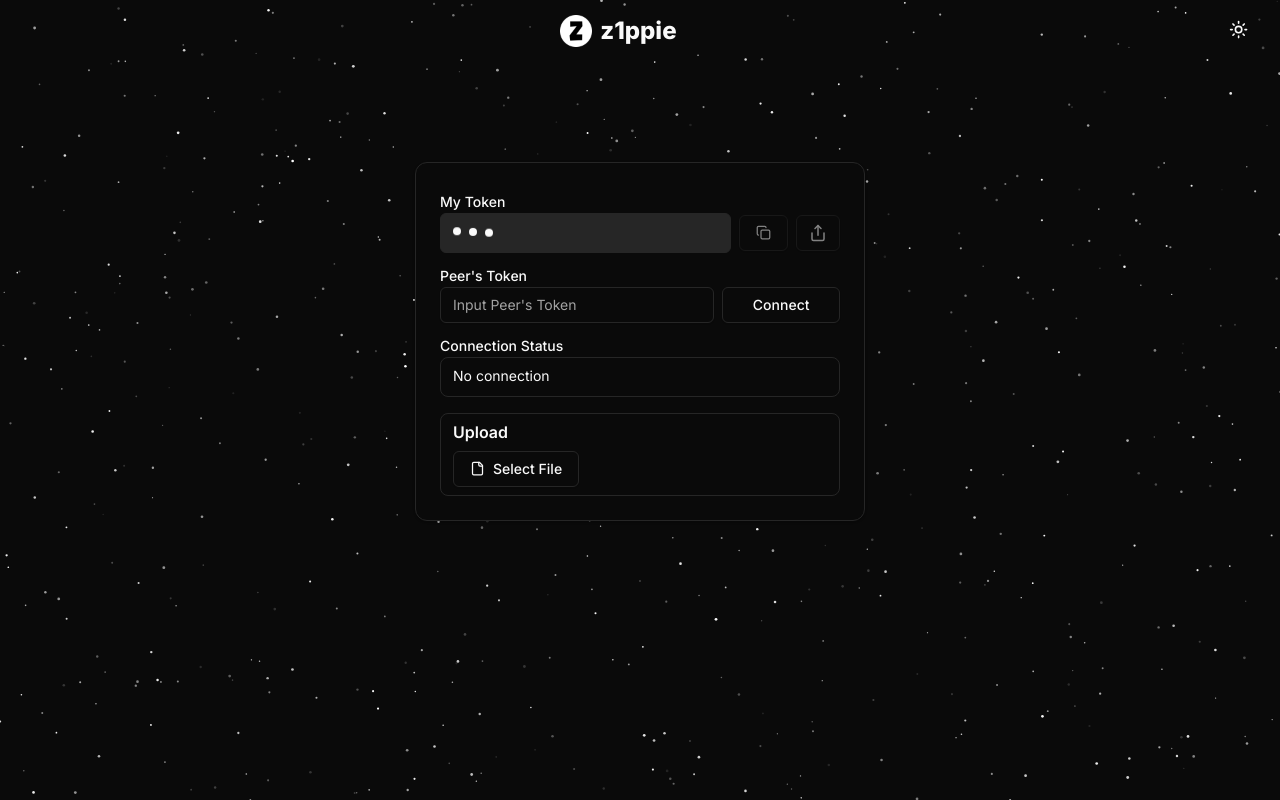
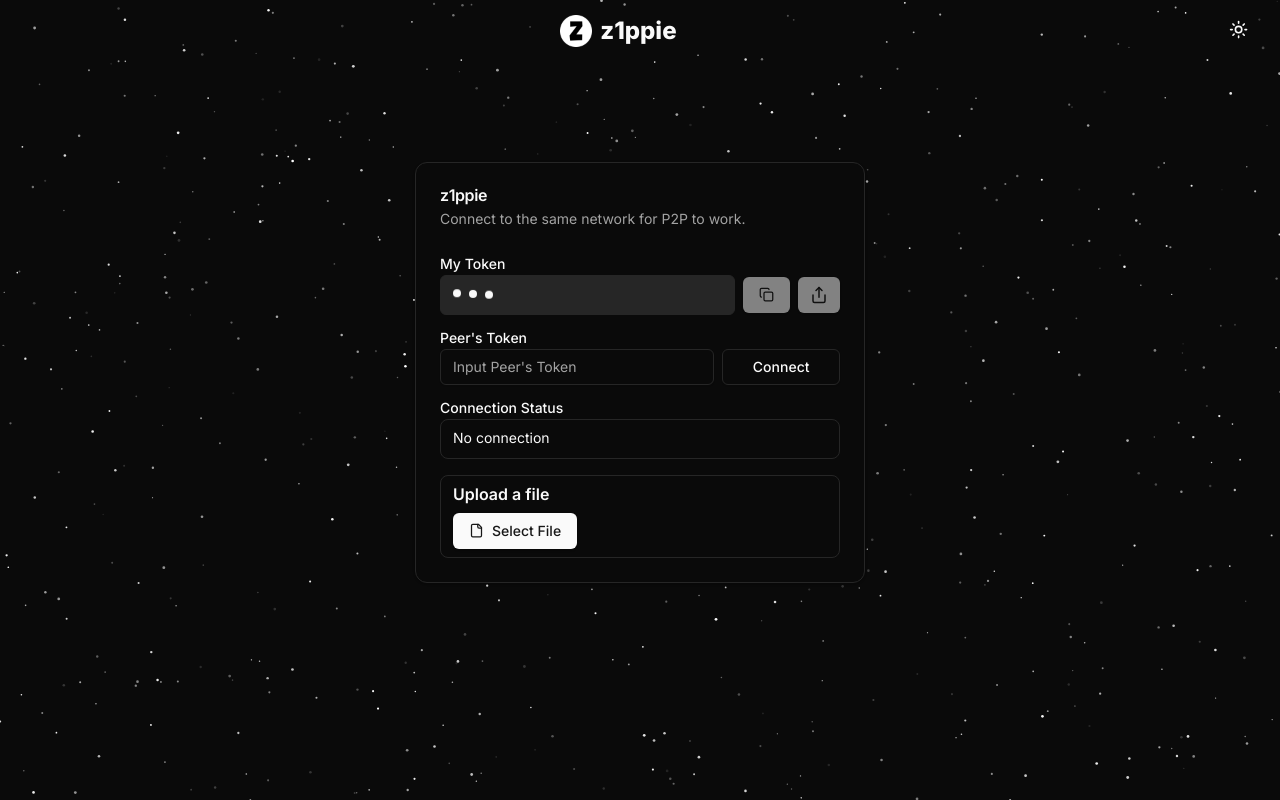
Before and after one commit to m3hu1/z1ppie, a Next.js app: page /share in a window 1280 px wide. Built offline with nearby package versions, Linux system fonts and the light colour scheme; no server answers.

Commit message:
updated button visuals

```diff
--- a/app/Chat.tsx
+++ b/app/Chat.tsx
@@ -95,7 +95,6 @@ const Chat = () => {
               </div>
               <div className="">
                 <Button
-                  variant={"outline"}
                   className="p-3"
                   onClick={handleSendMessage}
                   ref={btnRef}
--- a/app/FD.tsx
+++ b/app/FD.tsx
@@ -37,7 +37,7 @@ const FileDownload = ({
             <div className="flex">
               <Button
                 type="button"
-                variant="outline"
+                // variant="outline"
                 className="h-[30px] px-2"
                 onClick={() => handleFileDownload(fileRawData, fileName)}
               >
--- a/app/FU.tsx
+++ b/app/FU.tsx
@@ -24,7 +24,7 @@ const FileUpload = ({
         <div className="flex">
           <Button
             type="button"
-            variant="outline"
+
             className="h-[30px] px-2"
             onClick={() => {
               handleClick();
--- a/app/FUButton.tsx
+++ b/app/FUButton.tsx
@@ -22,7 +22,6 @@ const FileUploadBtn = ({
         onChange={(e) => handleFileChange(e)}
       />
       <Button
-        variant="outline"
         type="button"
         onClick={uploadBtn}
         className=" flex gap-x-2"
--- a/app/ShareCard.tsx
+++ b/app/ShareCard.tsx
@@ -5,7 +5,10 @@ import React, { useEffect, useRef, useState } from "react";
 import {
   Card,
   CardContent,
+  CardDescription,
   CardFooter,
+  CardHeader,
+  CardTitle,
 } from "@/components/ui/card";
 import { Label } from "@/components/ui/label";
 import { Input } from "@/components/ui/input";
@@ -22,6 +25,8 @@ import ShareLink from "./ShareLink";
 import { useSearchParams } from "next/navigation";
 import { Dots_v2 } from "@/components/ui/dots2";
 import { Dots_v3 } from "@/components/ui/dots";
+import { EyeCatchingButton_v1 } from "@/components/ui/shimmerButton";
+import { EyeCatchingButton_v2 } from "@/components/ui/shimmerButton2";
 
 const ShareCard = () => {
   const userDetails = useSocket();
@@ -45,14 +50,14 @@ const ShareCard = () => {
   const [setname] = useState<any>();
   const searchParams = useSearchParams();
 
-  const [showContent, setShowContent] = useState(false); // State to control visibility
+  const [showContent, setShowContent] = useState(false);
 
   useEffect(() => {
     const timer = setTimeout(() => {
-      setShowContent(true); // Set to true after 1 second
+      setShowContent(true);
     }, 1000);
 
-    return () => clearTimeout(timer); // Cleanup timer on unmount
+    return () => clearTimeout(timer);
   }, []);
 
   const workerRef = useRef<Worker>();
@@ -77,9 +82,7 @@ const ShareCard = () => {
   }
 
   useEffect(() => {
-    workerRef.current = new Worker(
-      new URL("./w.ts", import.meta.url)
-    );
+    workerRef.current = new Worker(new URL("./w.ts", import.meta.url));
 
     addUserToSocketDB();
 
@@ -145,7 +148,6 @@ const ShareCard = () => {
     });
 
     peer.on("data", (data) => {
-
       const parsedData = JSON.parse(data);
 
       if (parsedData.chunk) {
@@ -332,18 +334,23 @@ const ShareCard = () => {
   return (
     <>
       <Card className="sm:max-w-[450px] max-w-[95%] z-10">
+        <CardHeader>
+          <CardTitle>z1ppie</CardTitle>
+          <CardDescription>
+            Connect to the same network for P2P to work.
+          </CardDescription>
+        </CardHeader>
         {}
-        <CardContent className="mt-8">
+        <CardContent className="mt-1">
           <form>
             <div className="grid w-full items-center gap-4">
               <div className="flex flex-col gap-y-1">
                 <Label htmlFor="name">My Token</Label>
                 <div className="flex flex-row justify-left items-center space-x-2">
                   <div className="flex border rounded-md px-3 py-2 text-sm h-10 w-full bg-muted">
-                    {showContent ? (userId ? userId : <Dots_v3 />) : <Dots_v3 />}
+                    {showContent ? userId ? userId : <Dots_v3 /> : <Dots_v3 />}
                   </div>
                   <Button
-                    variant="outline"
                     type="button"
                     className="p-4"
                     onClick={() => CopyToClipboard(userDetails?.userId)}
@@ -370,8 +377,8 @@ const ShareCard = () => {
                     value={partnerId}
                   />
                   <Button
+                    type="button"
                     variant="outline"
-                    type="button"
                     className="flex items-center justify-center p-4 w-[160px]"
                     onClick={handleConnectionMaking}
                     disabled={terminateCall}
@@ -379,10 +386,10 @@ const ShareCard = () => {
                     {isLoading ? (
                       <>
                         <div className="scale-0 hidden dark:flex dark:scale-100">
-                          <TailSpin color="white" height={18} width={18} />
+                          <TailSpin color="black" height={18} width={18} />
                         </div>
                         <div className="scale-100 flex dark:scale-0 dark:hidden">
-                          <TailSpin color="black" height={18} width={18} />
+                          <TailSpin color="white" height={18} width={18} />
                         </div>
                       </>
                     ) : (
@@ -396,7 +403,9 @@ const ShareCard = () => {
                 <Label htmlFor="name">Connection Status</Label>
                 <div className="flex flex-row justify-left items-center space-x-2">
                   <div className=" border rounded-lg  px-3 py-2 text-sm h-10 w-full ease-in-out duration-500 transition-all select-none">
-                    {currentConnection ? `Connected to ${partnerId}` : "No connection"}
+                    {currentConnection
+                      ? `Connected to ${partnerId}`
+                      : "No connection"}
                   </div>
                   <>
                     {terminateCall ? (
@@ -418,7 +427,9 @@ const ShareCard = () => {
               {/* file upload */}
               <div className="flex flex-col border rounded-lg  px-3 py-2 text-sm w-full ease-in-out duration-500 transition-all gap-y-2">
                 <div>
-                  <Label className=" font-semibold text-[16px]">Upload</Label>
+                  <Label className=" font-semibold text-[16px]">
+                    Upload a file
+                  </Label>
                 </div>
                 <div>
                   <FileUploadBtn
@@ -455,13 +466,9 @@ const ShareCard = () => {
         {acceptCaller ? (
           <CardFooter className="flex justify-center">
             <div>
-              <Button
-                variant="ghost"
-                className=" bg-blue-500 text-white hover:bg-blue-400"
-                onClick={acceptUser}
-              >
-                Click here to pair with {signalingData.from}
-              </Button>
+              <EyeCatchingButton_v1 onClick={acceptUser}>
+                Click here to connect to {signalingData.from}
+              </EyeCatchingButton_v1>
             </div>
           </CardFooter>
         ) : null}
--- a/app/ShareLink.tsx
+++ b/app/ShareLink.tsx
@@ -28,7 +28,6 @@ const ShareLink = ({ userCode }: { userCode: string }) => {
       <Dialog>
         <DialogTrigger asChild>
           <Button
-            variant="outline"
             className="p-3"
             disabled={userCode ? false : true}
           >
--- /dev/null
+++ b/components/ui/shimmerButton2.tsx
@@ -0,0 +1,17 @@
+import { cn } from "@/lib/utils";
+import { Button, ButtonProps } from "./button";
+
+//======================================Shiny Background
+export const EyeCatchingButton_v2 = ({ ...props }: ButtonProps) => {
+    return (
+      <Button
+        {...props}
+        className={cn(
+          'animate-bg-shine border-[1px] rounded-lg shadow bg-[length:200%_100%] tracking-wide',
+          'dark:bg-[linear-gradient(110deg,#09090B,45%,#27272A,55%,#09090B)] dark:text-zinc-200 dark:border-zinc-800',
+          'bg-[linear-gradient(110deg,#FFF,45%,#E4E4E7,55%,#FFF)] text-zinc-800 border-zinc-300',
+          props.className
+        )}
+      />
+    );
+  };
```
